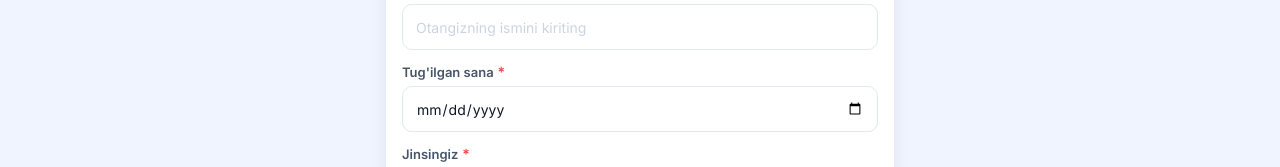
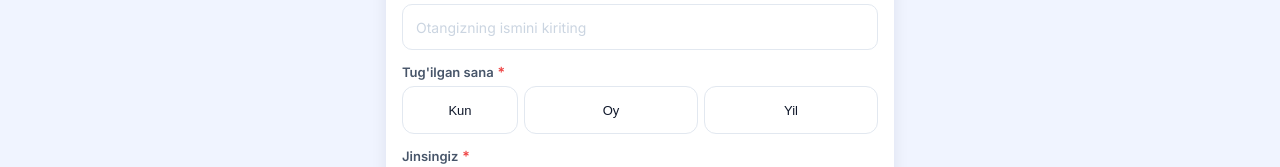
Before and after one commit to axrorbekdf/test_anketa_for_bot, a React (Vite) app: page / in a window 1280 px wide. Shown: the part 415-582 px from the top of the page. Built offline with nearby package versions, Linux system fonts and the light colour scheme.

Commit message:
feat: update date handling and validation across multiple steps; add new DateSelect component

```diff
--- a/src/api/api.js
+++ b/src/api/api.js
@@ -1,4 +1,4 @@
-const BASE = ''
+const BASE = 'http://10.100.104.120:8008'
 
 export async function uploadImage(file) {
   const fd = new FormData()
--- a/src/api/useNedInfo.js
+++ b/src/api/useNedInfo.js
@@ -1,6 +1,6 @@
 import { useState, useEffect } from 'react'
 
-const BASE = ''
+const BASE = 'http://10.100.104.120:8008'
 let _cache = null
 
 export function useNedInfo() {
@@ -11,7 +11,7 @@ export function useNedInfo() {
     if (_cache) return
     fetch(`${BASE}/api/new-anketa/ned-info`)
       .then(r => r.json())
-      .then(d => { _cache = d; setInfo(d); setLoading(false) })
+      .then(d => { _cache = d; setInfo(d); setLoading(false); console.log('nedInfo:', d) })
       .catch(() => setLoading(false))
   }, [])
 
--- a/src/components/FormInput.jsx
+++ b/src/components/FormInput.jsx
@@ -1,3 +1,5 @@
+import { useState } from 'react'
+
 export function FormInput({ label, required, placeholder, value, onChange, type = 'text', hint, error, fieldId }) {
   return (
     <div className="field" id={fieldId}>
@@ -27,11 +29,11 @@ export function HeightWeightInput({ label, required, value, onChange, error, fie
   const vazn = parts[1] || ''
 
   const handleBoy = (e) => {
-    const v = e.target.value.replace(/\D/g, '').slice(0, 3)
+    const v = e.target.value.replace(/\D/g, '').replace(/^0+/, '').slice(0, 3)
     onChange(`${v}/${vazn}`)
   }
   const handleVazn = (e) => {
-    const v = e.target.value.replace(/\D/g, '').slice(0, 3)
+    const v = e.target.value.replace(/\D/g, '').replace(/^0+/, '').slice(0, 3)
     onChange(`${boy}/${v}`)
   }
 
@@ -43,7 +45,8 @@ export function HeightWeightInput({ label, required, value, onChange, error, fie
           {required && <span className="req">*</span>}
         </label>
       )}
-      <div style={{ display: 'flex', gap: 8, alignItems: 'center' }}>
+      <div style={{ display: 'flex', gap: 8, alignItems: 'flex-start' }}>
+        <div style={{ flex: 1 }}>
           <input
             className="field-input"
             type="text"
@@ -52,9 +55,12 @@ export function HeightWeightInput({ label, required, value, onChange, error, fie
             value={boy}
             onChange={handleBoy}
             maxLength={3}
-          style={{ ...(error ? { borderColor: 'var(--danger)' } : {}) }}
+            style={error ? { borderColor: 'var(--danger)' } : {}}
           />
-        <span style={{ fontWeight: 700, color: 'var(--text-muted)', fontSize: 18 }}>/</span>
+          <span style={{ fontSize: 11, color: 'var(--text-muted)' }}>120 – 230 sm</span>
+        </div>
+        <span style={{ fontWeight: 700, color: 'var(--text-muted)', fontSize: 18, paddingTop: 10 }}>/</span>
+        <div style={{ flex: 1 }}>
           <input
             className="field-input"
             type="text"
@@ -63,8 +69,10 @@ export function HeightWeightInput({ label, required, value, onChange, error, fie
             value={vazn}
             onChange={handleVazn}
             maxLength={3}
-          style={{ ...(error ? { borderColor: 'var(--danger)' } : {}) }}
+            style={error ? { borderColor: 'var(--danger)' } : {}}
           />
+          <span style={{ fontSize: 11, color: 'var(--text-muted)' }}>40 – 150 kg</span>
+        </div>
       </div>
       {error && <span style={{ fontSize: 12, color: 'var(--danger)', marginTop: 2 }}>⚠ {error}</span>}
     </div>
@@ -153,3 +161,99 @@ export function MoneyInput({ label, required, placeholder, value, onChange, erro
     </div>
   )
 }
+
+// iPhone-style sana tanlash (3 ta select: kun / oy / yil)
+
+const MONTHS_UZ = [
+  'Yanvar','Fevral','Mart','Aprel','May','Iyun',
+  'Iyul','Avgust','Sentabr','Oktabr','Noyabr','Dekabr',
+]
+
+function daysInMonth(year, month) {
+  if (!year || !month) return 31
+  return new Date(Number(year), Number(month), 0).getDate()
+}
+
+const selStyle = (hasErr) => ({
+  height: 48,
+  border: `1.5px solid ${hasErr ? 'var(--danger)' : 'var(--border)'}`,
+  borderRadius: 12,
+  background: '#fff',
+  fontSize: 13,
+  fontWeight: 500,
+  color: 'var(--text)',
+  padding: '0 4px',
+  WebkitAppearance: 'none',
+  appearance: 'none',
+  textAlign: 'center',
+  textAlignLast: 'center',
+  cursor: 'pointer',
+  outline: 'none',
+  width: '100%',
+})
+
+export function DateSelect({ label, required, value, onChange, error, fieldId, minYear = 1940, maxYear }) {
+  const currentYear = new Date().getFullYear()
+  const effectiveMax = maxYear !== undefined ? maxYear : currentYear
+
+  // Partial state ichki saqlanadi — har bir selectni alohida tanlash mumkin
+  const init = (value || '').split('-')
+  const [localY, setLocalY] = useState(init[0] || '')
+  const [localM, setLocalM] = useState(init[1] || '')
+  const [localD, setLocalD] = useState(init[2] || '')
+
+  const emit = (y, m, d) => {
+    if (y && m && d) onChange(`${y}-${m}-${d}`)
+    // partial holatda parent value o'zgarmaydi — bu intentional
+  }
+
+  const handleY = (v) => { setLocalY(v); emit(v, localM, localD) }
+  const handleM = (v) => { setLocalM(v); emit(localY, v, localD) }
+  const handleD = (v) => { setLocalD(v); emit(localY, localM, v) }
+
+  const maxDays = daysInMonth(localY, localM)
+  const hasError = error && (!localY || !localM || !localD)
+
+  return (
+    <div className="field" id={fieldId}>
+      {label && (
+        <label className="field-label">
+          {label}
+          {required && <span className="req">*</span>}
+        </label>
+      )}
+      <div style={{ display: 'flex', gap: 6 }}>
+        <div style={{ flex: 1 }}>
+          <select value={localD} onChange={e => handleD(e.target.value)} style={selStyle(hasError && !localD)}>
+            <option value="">Kun</option>
+            {Array.from({ length: maxDays }, (_, i) => {
+              const d = String(i + 1).padStart(2, '0')
+              return <option key={d} value={d}>{i + 1}</option>
+            })}
+          </select>
+        </div>
+        <div style={{ flex: 1.5 }}>
+          <select value={localM} onChange={e => handleM(e.target.value)} style={selStyle(hasError && !localM)}>
+            <option value="">Oy</option>
+            {MONTHS_UZ.map((name, i) => {
+              const m = String(i + 1).padStart(2, '0')
+              return <option key={m} value={m}>{name}</option>
+            })}
+          </select>
+        </div>
+        <div style={{ flex: 1.5 }}>
+          <select value={localY} onChange={e => handleY(e.target.value)} style={selStyle(hasError && !localY)}>
+            <option value="">Yil</option>
+            {Array.from({ length: effectiveMax - minYear + 1 }, (_, i) => {
+              const y = effectiveMax - i
+              return <option key={y} value={String(y)}>{y}</option>
+            })}
+          </select>
+        </div>
+      </div>
+      {error && (!localY || !localM || !localD) && (
+        <span style={{ fontSize: 12, color: 'var(--danger)', marginTop: 2 }}>⚠ {error}</span>
+      )}
+    </div>
+  )
+}
--- a/src/components/FormSelect.jsx
+++ b/src/components/FormSelect.jsx
@@ -25,7 +25,7 @@ export function FormSelect({ label, required, value, onChange, options = [], err
   )
 }
 
-export function RadioGroup({ label, required, value, onChange, options = [], error, fieldId }) {
+export function RadioGroup({ label, required, value, onChange, options = [], error, fieldId, style }) {
   return (
     <div className="field" id={fieldId}>
       {label && (
@@ -34,7 +34,7 @@ export function RadioGroup({ label, required, value, onChange, options = [], err
           {required && <span className="req">*</span>}
         </label>
       )}
-      <div className="radio-group">
+      <div className="radio-group" style={style}>
         {options.map(opt => (
           <button
             key={opt.value}
--- a/src/steps/Step1.jsx
+++ b/src/steps/Step1.jsx
@@ -1,5 +1,5 @@
-import { FormInput } from '../components/FormInput'
-import { FormSelect, RadioGroup } from '../components/FormSelect'
+import { FormInput, DateSelect } from '../components/FormInput'
+import { RadioGroup, FormSelect } from '../components/FormSelect'
 import { EntryList } from '../components/EntryList'
 import { useDynamicTable } from '../components/DynamicTable'
 import { useEffect } from 'react'
@@ -10,10 +10,10 @@ const JINS_OPTS = [
 ]
 
 const OILAVIY_OPTS = [
-  "Uylanmagan / Turmushga chiqmagan",
-  "Uylanganman / Turmushga chiqganman",
-  "Ajrashganman",
-  "Bevaman",
+  "Oila qurgan",
+  "Oila qurmagan",
+  "Ajrashgan",
+  "Beva",
 ]
 
 const FARZAND_FIELDS = [
@@ -21,7 +21,7 @@ const FARZAND_FIELDS = [
     key: 'gender', label: 'Jinsi', type: 'select',
     options: [{ value: 'erkak', label: "O'g'il" }, { value: 'ayol', label: 'Qiz' }],
   },
-  { key: 'date', label: "Tug'ilgan sana", type: 'date' },
+  { key: 'date', label: "Tug'ilgan sana", type: 'dateselect' },
 ]
 
 const QARINDOSH_OPTS = [
@@ -48,7 +48,7 @@ const QARINDOSH_OPTS = [
 // EntryList fields — har qator karta sifatida ko'rinadi
 const TARKIB_FIELDS = [
   { key: 'who', label: 'Kimi', type: 'select', options: QARINDOSH_OPTS },
-  { key: 'date', label: "Tug'ilgan sana", type: 'date' },
+  { key: 'date', label: "Tug'ilgan sana", type: 'dateselect' },
   { key: 'job', label: "Qayerda ishlaydi / o'qiydi", type: 'text', placeholder: "Ish yoki o'quv joyi" },
 ]
 
@@ -81,8 +81,10 @@ export function Step1({ data, onChange, errors = {} }) {
             value={data.familiya} onChange={v => onChange('familiya', v)} error={errors.familiya} fieldId="field-familiya" />
           <FormInput label="Otasining ismi" required placeholder="Otangizning ismini kiriting"
             value={data.otaIsmi} onChange={v => onChange('otaIsmi', v)} error={errors.otaIsmi} fieldId="field-otaIsmi" />
-          <FormInput label="Tug'ilgan sana" required type="date"
-            value={data.tugSana} onChange={v => onChange('tugSana', v)} error={errors.tugSana} fieldId="field-tugSana" />
+          <DateSelect label="Tug'ilgan sana" required
+            value={data.tugSana} onChange={v => onChange('tugSana', v)}
+            error={errors.tugSana} fieldId="field-tugSana"
+            minYear={1940} maxYear={new Date().getFullYear() - 15} />
           <RadioGroup label="Jinsingiz" required
             value={data.jins} onChange={v => onChange('jins', v)}
             options={JINS_OPTS} error={errors.jins} fieldId="field-jins" />
--- a/src/steps/Step2.jsx
+++ b/src/steps/Step2.jsx
@@ -11,8 +11,8 @@ const MALUMOT_OPTS = [
 // Ta'lim muassasalari — EntryList fields (to'liq sana)
 const TALIM_FIELDS = [
   { key: 'name', label: 'Muassasa nomi', type: 'text', placeholder: 'TATU, NamMQI, 15-maktab...' },
-  { key: 'start_date', label: "O'qishga kirgan sana", type: 'date' },
-  { key: 'end_date', label: "O'qishni bitirgan sana", type: 'date' },
+  { key: 'start_date', label: "O'qishga kirgan sana", type: 'dateselect' },
+  { key: 'end_date', label: "O'qishni bitirgan sana", type: 'dateselect' },
   { key: 'specialty', label: "Mutaxassislik / yo'nalish", type: 'text', placeholder: "IT, Iqtisod, Tibbiyot..." },
 ]
 
@@ -114,7 +114,7 @@ export function Step2({ data, onChange, errors = {} }) {
             onAdd={addTa} onRemove={removeTa} onUpdate={updateTa}
             emptyMessage="Ta'lim muassasasi qo'shilmagan. '+' tugmasini bosing"
             error={errors.talimMuassasalar}
-            requiredKeys={['name']}
+            requiredKeys={data.talabaMi === '1' ? ['name', 'start_date'] : ['name', 'start_date', 'end_date']}
             fieldId="field-talimMuassasalar"
           />
         </div>
--- a/src/steps/Step3.jsx
+++ b/src/steps/Step3.jsx
@@ -77,7 +77,10 @@ export function Step3({ data, onChange, errors = {} }) {
     ?.find(r => String(r.id) === String(data.viloyat))
     ?.region?.map(t => ({ value: String(t.id), label: t.name })) || []
   const filiallar = info?.branches?.map(b => ({ value: String(b.id), label: b.name })) || []
-  const lavozimlar = (info?.positions?.data || info?.positions || []).map(p => ({ value: String(p.id), label: p.name }))
+  const posSource = data.jins === 'ayol'
+    ? (Array.isArray(info?.positionWomen) ? info.positionWomen : (info?.positionWomen?.data || []))
+    : (Array.isArray(info?.positionMen) ? info.positionMen : (info?.positionMen?.data || []))
+  const lavozimlar = posSource.map(p => ({ value: String(p.id), label: p.name }))
 
   const handleViloyat = (v) => {
     onChange('viloyat', v)
--- a/src/steps/Step5.jsx
+++ b/src/steps/Step5.jsx
@@ -23,9 +23,9 @@ const HA_YOQ_OPTS = [
 
 // backend: anketa_worked_befores
 const ISH_TARIXI_FIELDS = [
-  { key: 'start_date', label: 'Qabul sana', type: 'date' },
+  { key: 'start_date', label: 'Qabul sana', type: 'dateselect', minYear: 1990 },
   { key: 'company_name', label: 'Ish joyi nomi', type: 'text', placeholder: 'Kompaniya nomi...' },
-  { key: 'end_date', label: "Bo'shagan sana", type: 'date' },
+  { key: 'end_date', label: "Bo'shagan sana", type: 'dateselect', minYear: 1990 },
   { key: 'position', label: 'Lavozimingiz', type: 'text', placeholder: 'Kassir, operator...' },
 ]
 
@@ -156,6 +156,8 @@ export function Step5({ data, onChange, errors = {} }) {
             rows={ishTarixi}
             onAdd={addI} onRemove={removeI} onUpdate={updateI}
             emptyMessage="Ish tarixi kiritilmagan. '+' tugmasini bosing"
+            error={errors.ishTarixi}
+            requiredKeys={['start_date', 'company_name', 'end_date', 'position']}
             fieldId="field-ishTarixi"
           />
         </div>
```
Also changed, not shown: src/components/EntryList.jsx (+10 -0 lines), src/utils/validation.js (+21 -3 lines), 1 other file (tests, documents, lock files or other folders). Lines whose indentation alone changed are shown as unchanged.
